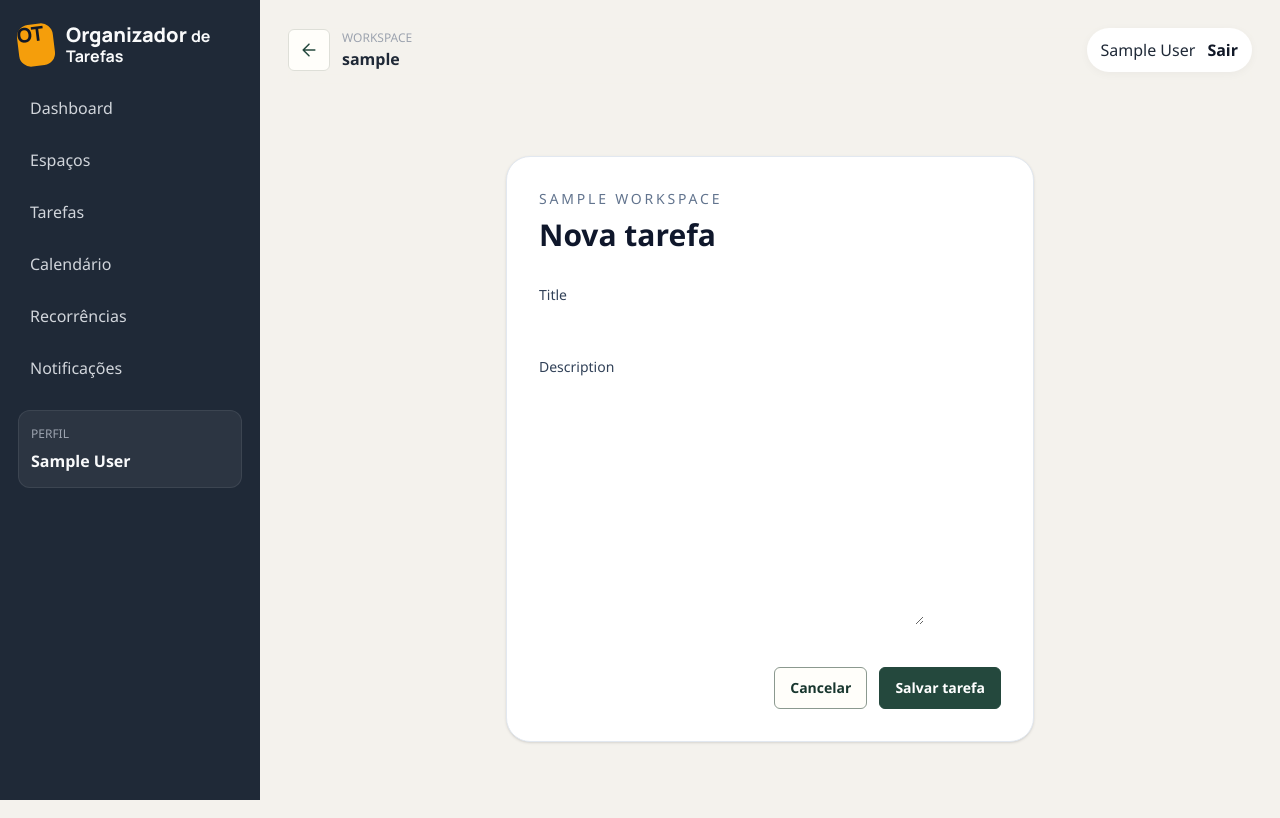
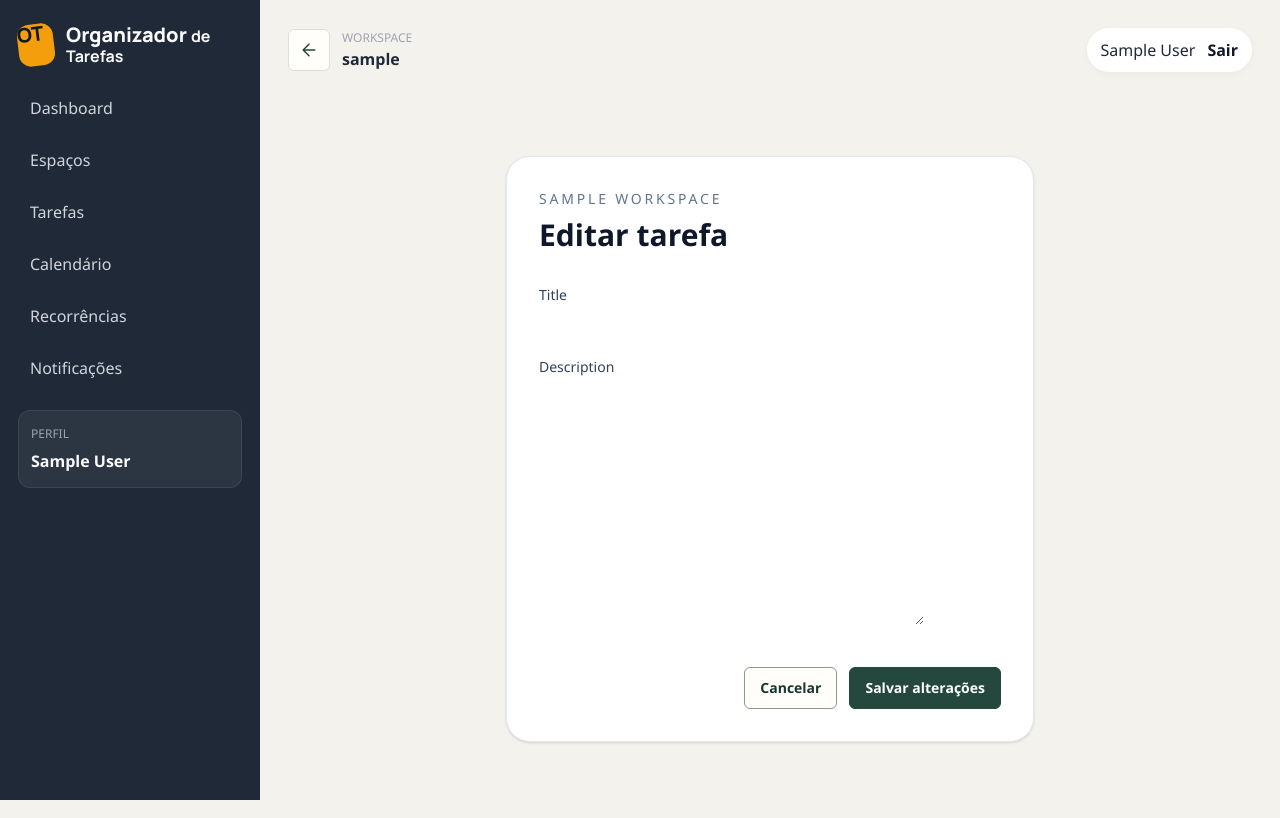
Before and after one commit to CarolMaini/sistema-tarefas, a Django app: page /tasks/workspaces/00000000-0000-0000-0000-000000000001/tasks/new/ in a window 1280 px wide. Run offline with Django 5.2, Linux system fonts and the light colour scheme; a user stored in the database is signed in; tables that the repository leaves empty hold one stand-in row (values such as "Sample post"); parts of the project's set-up code (start-up, migrations or seed data) failed here and were passed over.

Commit message:
feat: reuse task form for editing

```diff
--- a/src/templates/tasks/task_form.html
+++ b/src/templates/tasks/task_form.html
@@ -1,12 +1,12 @@
 {% extends "base.html" %}
 
-{% block title %}Nova tarefa | {{ workspace.name }}{% endblock %}
+{% block title %}{% if form.instance.pk %}Editar tarefa{% else %}Nova tarefa{% endif %} | {{ workspace.name }}{% endblock %}
 
 {% block page_content %}
 <div class="mx-auto max-w-xl px-6 py-12">
   <div class="rounded-3xl border border-slate-200 bg-white p-8 shadow-sm">
     <p class="text-sm uppercase tracking-[0.2em] text-slate-500">{{ workspace.name }}</p>
-    <h1 class="mt-2 text-3xl font-bold text-slate-900">Nova tarefa</h1>
+    <h1 class="mt-2 text-3xl font-bold text-slate-900">{% if form.instance.pk %}Editar tarefa{% else %}Nova tarefa{% endif %}</h1>
 
     <form method="post" class="mt-8 space-y-5">
       {% csrf_token %}
@@ -22,7 +22,7 @@
       {% endfor %}
       <div class="flex items-center justify-end gap-3 pt-4">
         <a href="{% url 'tasks:list' workspace.pk %}" class="app-button app-button-secondary">Cancelar</a>
-        <button type="submit" class="app-button app-button-primary">Salvar tarefa</button>
+        <button type="submit" class="app-button app-button-primary">{% if form.instance.pk %}Salvar alterações{% else %}Salvar tarefa{% endif %}</button>
       </div>
     </form>
   </div>
```
